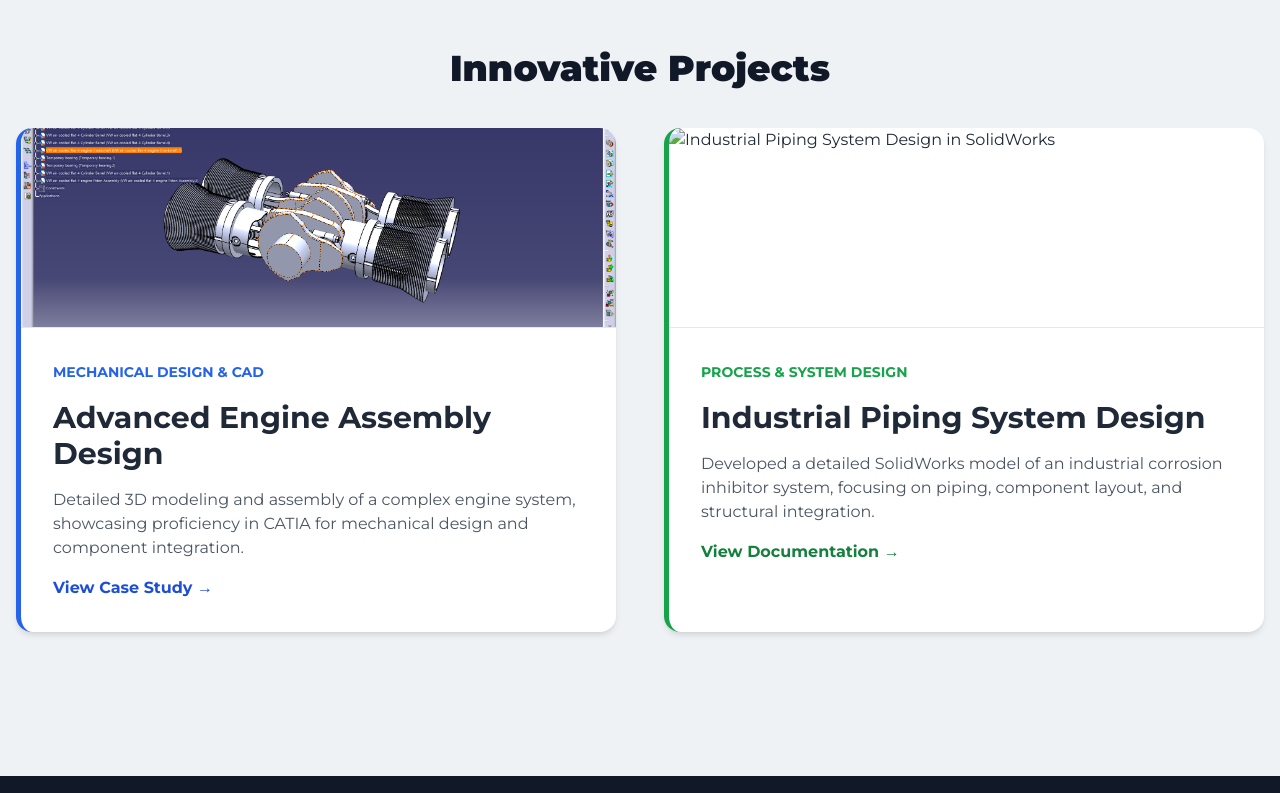
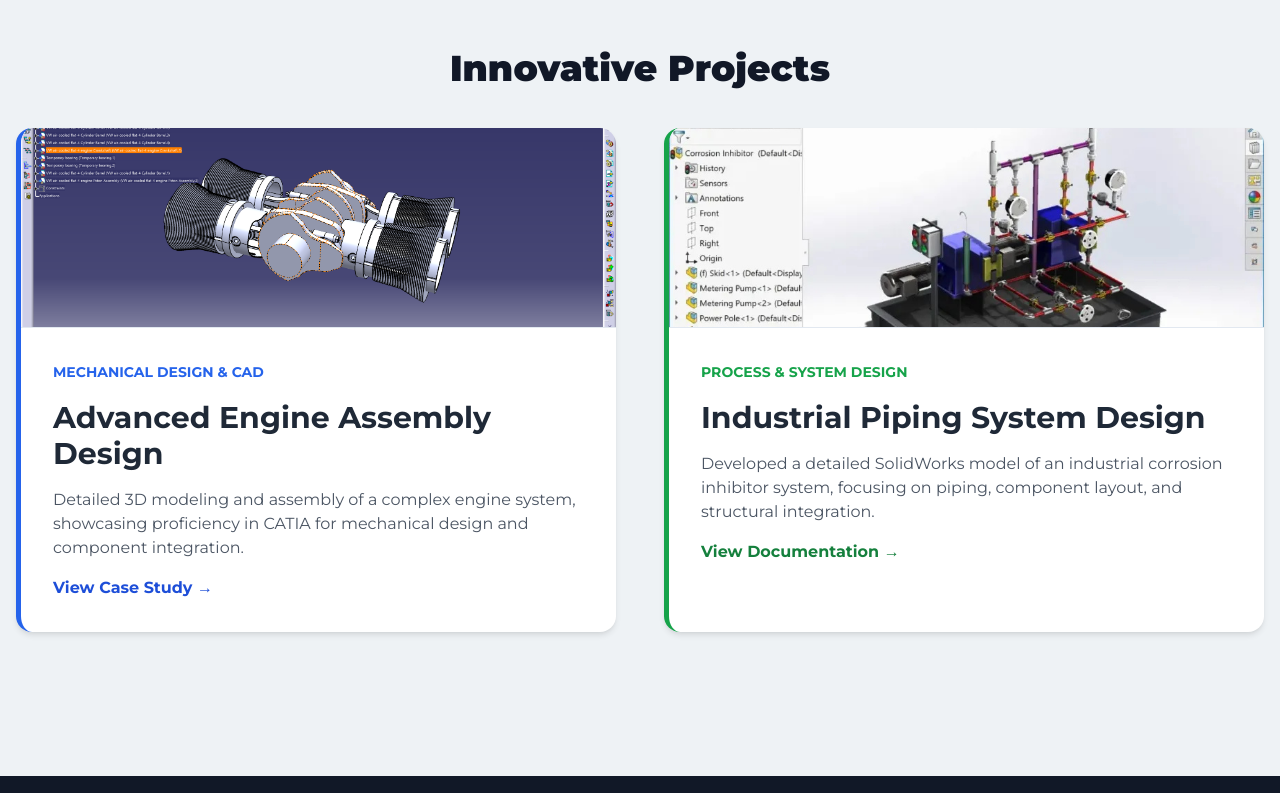
Before and after one commit to yash-playit/yash-yip.github.io, a plain HTML site: page index.html in a window 1280 px wide. Shown: the part 1040-1833 px from the top of the page. Drawn offline with nearby package versions, Linux system fonts and the light colour scheme; files whose address does not match are found by name.

Commit message:
Update index.html

```diff
--- a/index.html
+++ b/index.html
@@ -156,7 +156,7 @@
 
                 <!-- Project 2: System Design -->
                 <div class="creative-card p-0 border-green-600">
-                    <img src="assets/piping_system.png" alt="Industrial Piping System Design in SolidWorks" class="project-image">
+                    <img src="./images/piping_system.png" alt="Industrial Piping System Design in SolidWorks" class="project-image">
 
                     <div class="p-8 space-y-4">
                         <span class="text-sm font-semibold text-green-600 uppercase">Process & System Design</span>
@@ -192,4 +192,5 @@
     </footer>
 
 </body>
+
 </html>
```
